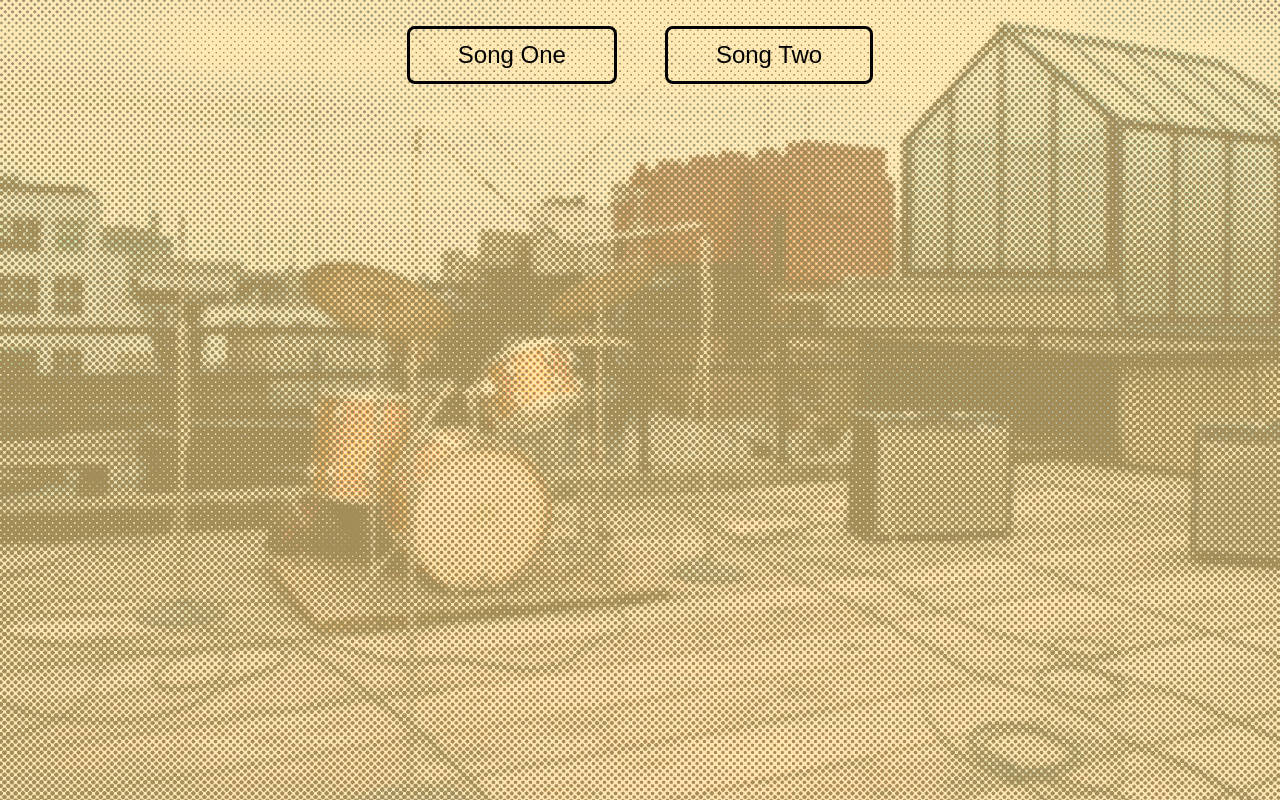
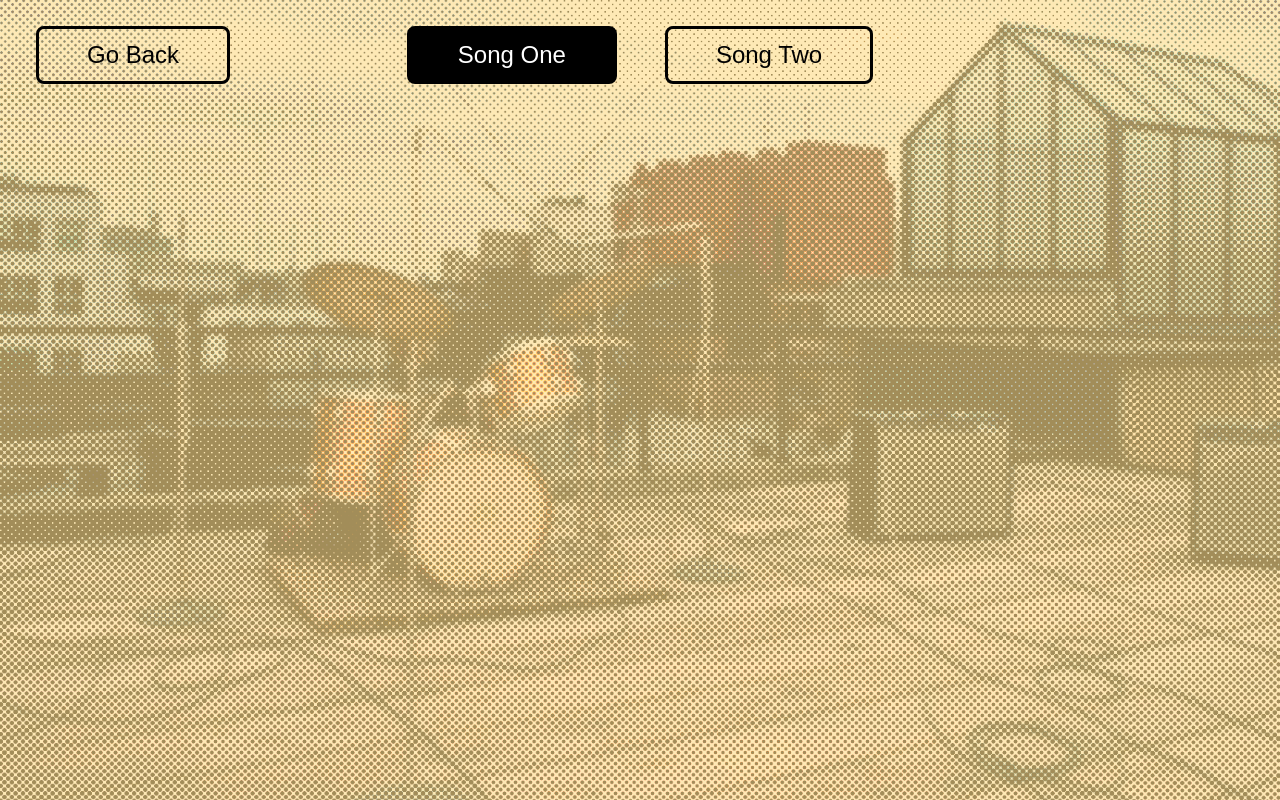
Before and after one commit to dlbia0925/jammingmonster, a React (Create React App) app: page / in a window 1280 px wide. Both pictures are taken after a click on the element "Song One". Built offline with nearby package versions, Linux system fonts and the light colour scheme.

Commit message:
Back button work

```diff
--- a/src/App.css
+++ b/src/App.css
@@ -44,7 +44,7 @@ body {
   padding-top: 10px;
 }
 
-.songone, .songtwo {
+.song, .back {
   font-family: Arial, Helvetica, sans-serif;
   font-size: 24px;
   border: black solid 3px;
@@ -52,3 +52,15 @@ body {
   padding: 12px 48px;
   cursor: pointer;
 }
+
+.song.active {
+  background-color: black;
+  color: white;
+  border-color: black;
+}
+
+.back {
+  position: absolute;
+  top: 26px;
+  left: 36px;
+}
--- a/src/App.js
+++ b/src/App.js
@@ -1,6 +1,6 @@
 import './App.css';
 
-import React, {useState, useEffect, useRef} from 'react';
+import React, { useState, useEffect, useRef } from 'react';
 
 const sound = ['/assets/g2.wav', '/assets/g3.wav', '/assets/a2.wav', '/assets/a3.wav', '/assets/c3.wav', '/assets/c4.wav', '/assets/d3.wav', '/assets/d4.wav', '/assets/e3.wav', '/assets/e4.wav'];
 const songs = ['/assets/song1.mp3', '/assets/song2.mp3'];
@@ -24,6 +24,11 @@ function App() {
 
   useEffect(() => {
     if (selectedSongIndex !== null) {
+      if (audioRef.current) {
+        audioRef.current.pause();
+        audioRef.current.currentTime = 0;
+      }
+
       const audio = new Audio(songs[selectedSongIndex]);
       audioRef.current = audio;
       audio.play();
@@ -65,18 +70,24 @@ function App() {
 
         <div className='songs'>
           <div
-            className={`song-btn ${selectedSongIndex === 0 ? 'active' : ''}`}
+            className={`song ${selectedSongIndex === 0 ? 'active' : ''}`}
             onClick={() => handleChooseSong(0)}
           >
             <p className='songone'>Song One</p>
           </div>
           <div
-            className={`song-btn ${selectedSongIndex === 1 ? 'active' : ''}`}
+            className={`song ${selectedSongIndex === 1 ? 'active' : ''}`}
             onClick={() => handleChooseSong(1)}
           >
             <p className='songtwo'>Song Two</p>
           </div>
         </div>
+
+        {!isFirstPage && (
+          <div className="back" onClick={refreshPage}>
+            Go Back
+          </div>
+        )}
       </div>
 
     </div>
```
Also changed, not shown: 1 other file (tests, documents, lock files or other folders).
